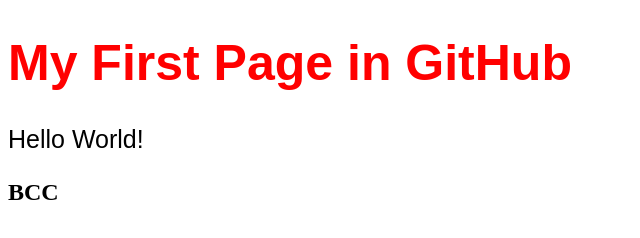
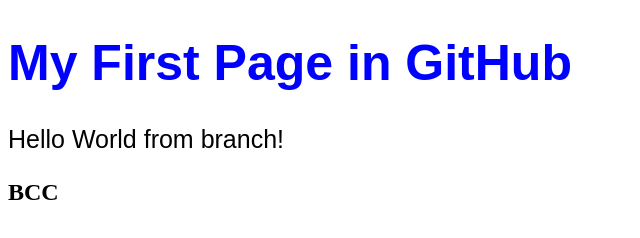
Before and after one commit to creativelola/March, a plain HTML site: page index.html in a window 1280 px wide. Shown: the whole page, without its empty margins (0-640 px from the left). Drawn offline with Linux system fonts and the light colour scheme.

Commit message:
updated my branch to blue

```diff
--- a/css/mycss.css
+++ b/css/mycss.css
@@ -1,7 +1,7 @@
 h1{
     font-size: 50px;
     font-family: Arial, Helvetica, sans-serif;
-    color: red;
+    color: blue;
 }
 
 p{
--- a/index.html
+++ b/index.html
@@ -9,7 +9,7 @@
 
 <body>
     <h1>My First Page in GitHub</h1>
-    <p>Hello World!</p>
+    <p>Hello World from branch!</p>
     <h2>BCC</h2>
 </body>
 
```
